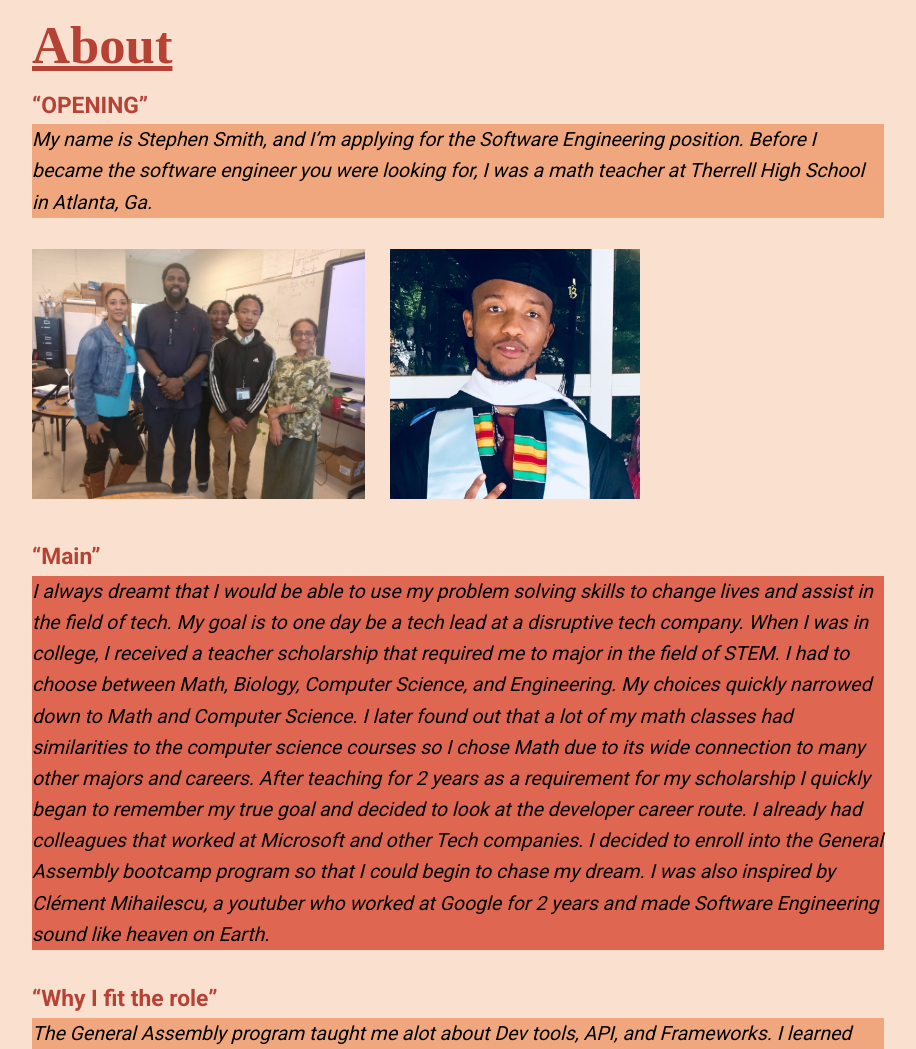
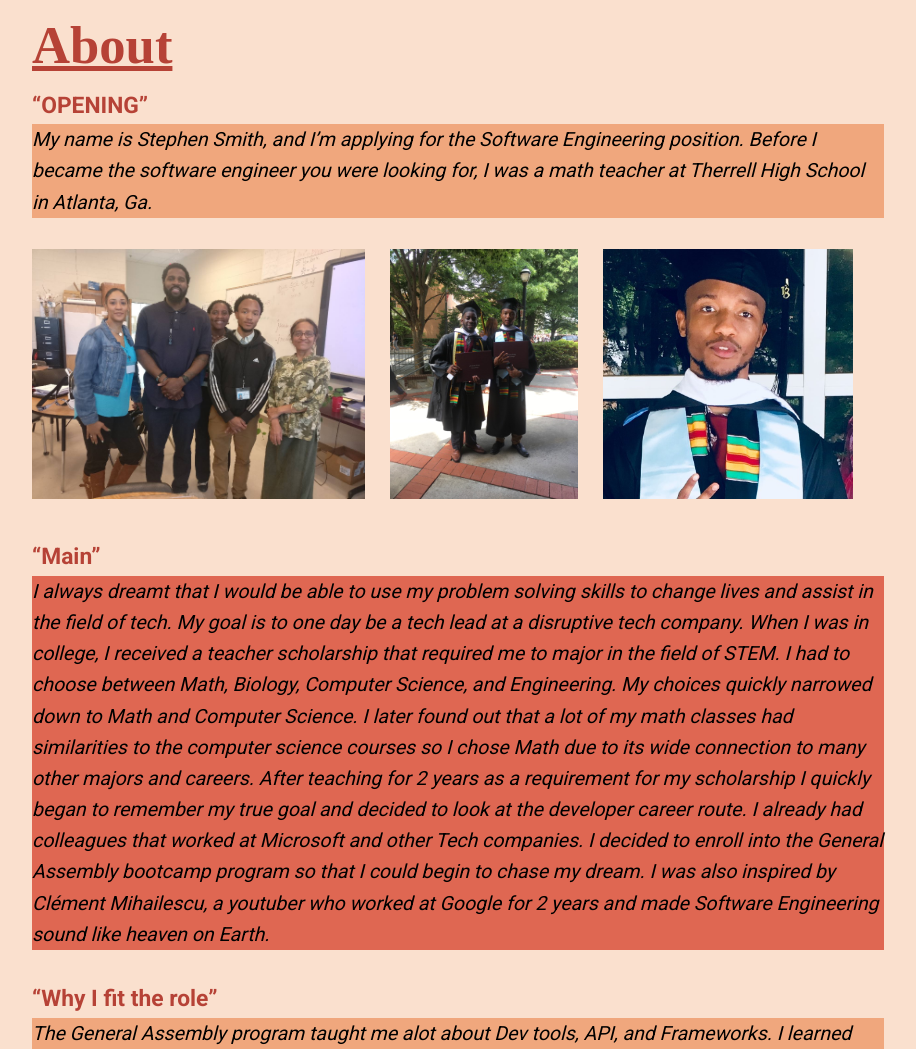
Before and after one commit to zetadx9/Portfolio, a plain HTML site: page index.htm in a window 1280 px wide. Shown: the part 835-1884 px from the top of the page, without its empty margins (182-1098 px from the left). Drawn offline with Linux system fonts and the light colour scheme; files whose address does not match are found by name.

Commit message:
understood

```diff
--- a/index.htm
+++ b/index.htm
@@ -56,7 +56,8 @@
         </p>
         <br>
         <img class="aboutimg" src="Therrell.JPG" alt="">
-        <img class="aboutimg" src="graduate.JPG" alt="">
+        <img class="aboutimg" src="College.jpg" alt="">
+        <img class="aboutimg" src="graduate.jpg" alt="">
 
 
     </section>
```
